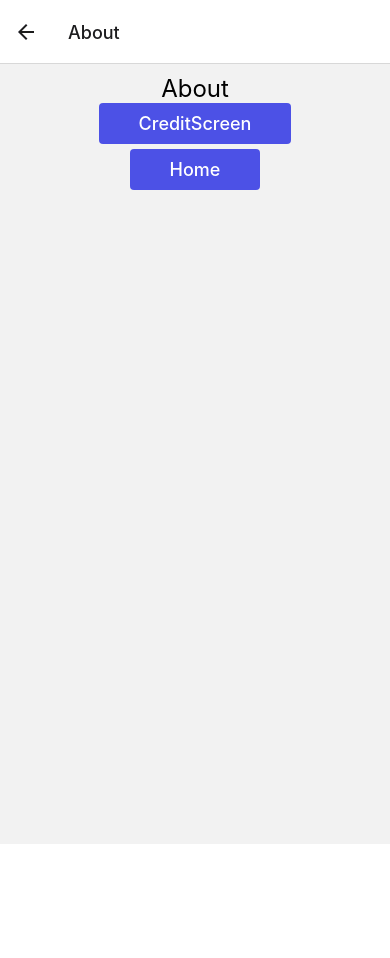
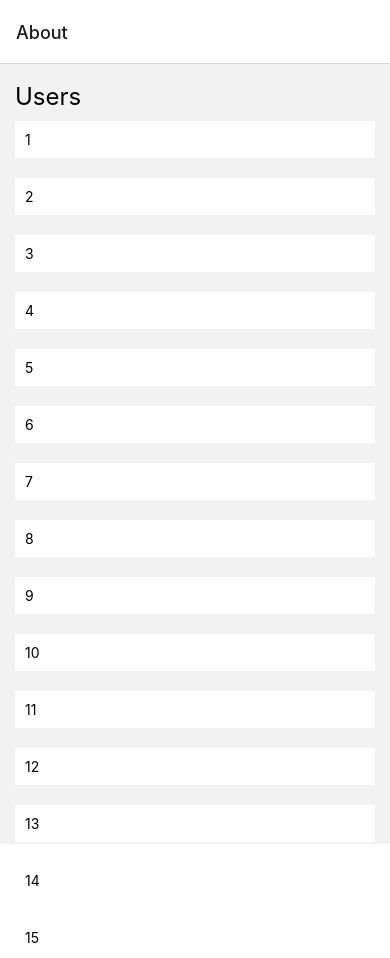
Before and after one commit to Dart-Sudarshanan/DemoProject, a React Native app: screen /About in a window 390 px wide. Before the commit the page ends 844 px from the top, so only its background shows below. Built offline with nearby package versions, Linux system fonts and the light colour scheme; no server answers.

Commit message:
Infinite scroll added

```diff
--- a/App.tsx
+++ b/App.tsx
@@ -32,7 +32,7 @@ const App = ():React.ReactElement => {
       <NavigationContainer>
           <Stack.Navigator >
             {/* <Stack.Screen name='Login' options={{headerShown: false}} component={LoginScreen} /> */}
-            <Stack.Screen name='Home' component={HomeScreen} />
+            {/* <Stack.Screen name='Home' component={HomeScreen} /> */}
             <Stack.Screen name='About' component={AboutScreen} />
             <Stack.Screen name='Credit' component={CreditScreen} />
           </Stack.Navigator>
--- /dev/null
+++ b/src/redux/slices/counterSlice.ts
@@ -0,0 +1,69 @@
+import { createSlice } from "@reduxjs/toolkit";
+
+interface CounterList{
+    "page": number,
+    "per_page": number,
+    "total": number,
+    "total_pages": number,
+    "data": []
+}
+
+const initialState = {
+    counter:{
+        "page": 1,
+        "per_page": 15,
+        "total_pages": null,
+        "data": [] as number[]
+    },
+    isLoading: false,
+    hasError: false
+}
+
+const counterSlice = createSlice({
+    name: 'counter',
+    initialState,
+    reducers:{
+        getCounter: state => {
+            state.isLoading = true
+        },
+        getCounterSuccess: (state,{payload}) => {
+            const {page,per_page} = state.counter;
+            let startPT = payload === 1 ? 1 : (page * per_page)+1;
+            let temp = [];
+            for (let index = 1; index <= per_page; index++) {
+                temp.push(startPT);
+                startPT++;
+            }
+            state.counter = {
+                ...state.counter,
+                page: payload,
+                data:[...state.counter.data , ...temp]
+                // data:payload.data
+            }
+            state.isLoading = false
+            state.hasError = false
+        },
+        getCounterFailure: state =>{
+            state.isLoading = false
+            state.hasError = true
+        }
+    }
+});
+
+export const {getCounter,getCounterSuccess,getCounterFailure} = counterSlice.actions;
+
+export default counterSlice.reducer;
+
+export function fetchCounter(page:number){
+    return async (dispatch:any) => {
+        dispatch(getCounter());
+
+        try {
+            console.log(page);
+            dispatch(getCounterSuccess(page));
+        } catch (error) {
+            // console.log(error)
+            dispatch(getCounterFailure());
+        }
+    }
+}
--- a/src/redux/store.ts
+++ b/src/redux/store.ts
@@ -3,12 +3,14 @@ import authSlice from "./slices/authSlice";
 
 import { reducer as formReducer } from 'redux-form';
 import userSlice from "./slices/userSlice";
+import counterSlice from "./slices/counterSlice";
 
 const store = configureStore({
     reducer:{
         form: formReducer,
         userAuth: authSlice.reducer,
-        userList: userSlice
+        userList: userSlice,
+        counterList: counterSlice
     }
 });
 
@@ -16,5 +18,6 @@ export type ApplicationState = ReturnType<typeof store.getState >;
 
 export const authUser = (state: ApplicationState) => state.userAuth;
 export const userList = (state: ApplicationState) => state.userList;
+export const counterList = (state: ApplicationState) => state.counterList;
 
 export {store};
--- a/src/screens/AboutScreen.tsx
+++ b/src/screens/AboutScreen.tsx
@@ -1,27 +1,93 @@
-import React from "react";
+import React, { useEffect, useState } from "react";
 
-import { Pressable, ScrollView, StyleSheet, Text, TouchableOpacity, View } from "react-native";
+import { StyleSheet, Text, View,FlatList, TouchableOpacity } from "react-native";
+import { useDispatch, useSelector } from "react-redux";
+import { fetchCounter } from "../redux/slices/counterSlice";
+import { counterList } from "../redux/store";
+
+const UserBlock = ({data}:{data:number},...props:any):React.ReactElement => {
+    return(
+        <View style={styles.list} key={"user-list-"}>
+          <Text>{data}</Text>
+        </View>
+    );
+}
 
 const AboutScreen = ({ navigation }:{navigation:any}):React.ReactElement => {
+
+  const dispatch = useDispatch();
+  const {counter,isLoading,hasError} = useSelector(counterList);
+
+  useEffect(() => {
+    dispatch(fetchCounter(counter.page));
+  }, [dispatch])
+
+  const getUserList = () =>{
+      console.log(counter.page)
+      dispatch(fetchCounter(counter.page+1));
+  }
+
+  const renderUsers = () =>{
+    if(hasError){
+      return(
+        <View>
+          <Text>
+            Some error has occured
+          </Text>
+        </View>
+      )
+    }else if(counter){
+      if(counter.data.length <= 0){
+        return(
+          <View>
+            <Text>
+              No data found.
+            </Text>
+          </View>
+        )
+      }else{
+        return(
+          <FlatList
+            style={styles.flatList}
+            key={"list-User"}
+            data={counter.data}
+            onEndReached={getUserList}
+            renderItem={({item,index}:{item:number,index:number})=>(
+              <>
+                <TouchableOpacity key={"touch"+index}>
+                  <UserBlock key={"users-"+index} data={item}/>
+                </TouchableOpacity>
+              </>
+            )}
+          />
+        )
+      }
+    }else if(isLoading && counter.page === 1){
+      return(
+        <View>
+          <Text>Getting User list ...</Text>
+        </View>
+      )
+    }
+  }
+
   return (
-        <ScrollView>
     <View style={styles.sectionContainer}>
         <View style={styles.contentWrapper}>
-                    <Text style={styles.text}>About</Text>
-                    <Pressable style={styles.button} onPress={() => navigation.navigate('Credit')}><Text style={styles.buttonTxt}>CreditScreen</Text></Pressable>
-                    <Pressable style={[styles.button, { marginTop: 5 }]} onPress={() => navigation.navigate('Home')}><Text style={styles.buttonTxt}>Home</Text></Pressable>
+            <Text style={styles.text}>Users</Text>
+            {renderUsers()}
         </View>
     </View>
-        </ScrollView>
   );
 }
+
 const styles = StyleSheet.create({
     sectionContainer: {
         marginTop: 10,
         paddingHorizontal: 15,
     },
     contentWrapper: {
-        alignItems: 'center',
+        // alignItems: 'center',
         justifyContent: 'center',
     },
     text: {
@@ -38,6 +104,26 @@ const styles = StyleSheet.create({
         fontSize: 18,
         fontWeight: '500',
         color: '#fff'
+    },
+    list:{
+      backgroundColor: "#fff",
+      marginVertical: 10,
+      padding:10,
+    },
+    listRow:{
+      // justifyContent:'space-between',
+      flexDirection:'row',
+    },
+    column:{
+      flexDirection:'column',
+      padding: 10,
+      width: '50%'
+    },
+    listHeading:{
+      fontWeight: '700'
+    },
+    flatList:{
+        maxHeight: '95%'
     }
 })
 
```
Lines whose indentation alone changed are shown as unchanged.
